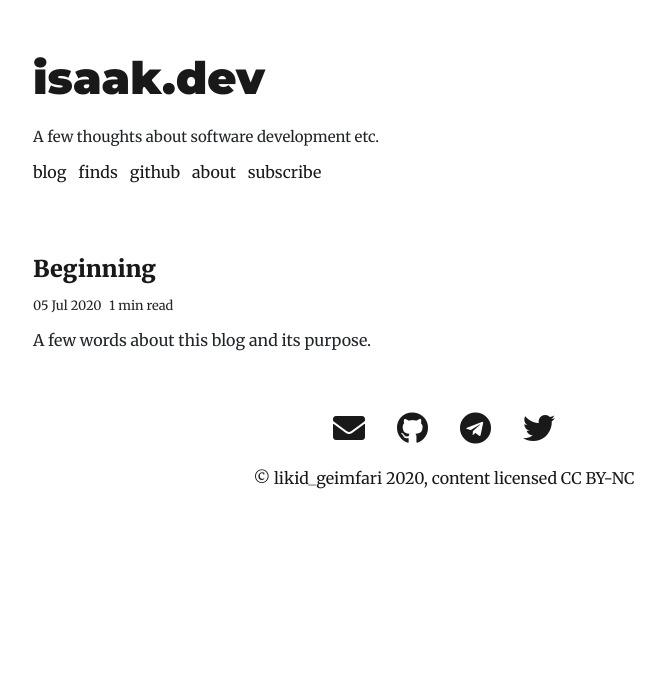
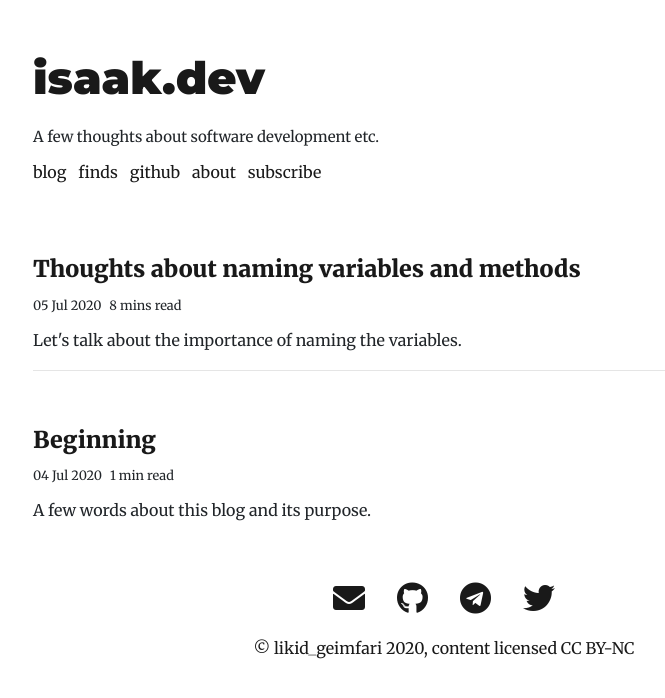
Before and after one commit to lk-geimfari/lk-geimfari.github.io, a Jekyll site: the page built from index.md, in a window 1280 px wide. Shown: the top 698 px of the page, without its empty margins (196-861 px from the left). Built offline with Jekyll 4.4.1, drawn with Linux system fonts in a browser that asks for light colours; nearby versions of some CDN libraries; some of the changed lines change nothing that is shown.

Commit message:
Add post

````diff
--- a/_posts/2019-11-11-beginning.md
+++ b/_posts/2020-07-04-beginning.md
@@ -1,7 +1,7 @@
 ---
 layout: post
 title: Beginning
-date: 2020-07-05
+date: 2020-07-04
 description: A few words about this blog and its purpose.
 ---
 
--- /dev/null
+++ b/_posts/2020-07-05-a-few-thoughts-about-naming.md
@@ -0,0 +1,238 @@
+---
+layout: post
+title: Thoughts about naming variables and methods
+date: 2020-07-05
+description: Let's talk about the importance of naming the variables.
+---
+
+The proper naming of variables, functions, methods, and classes is one of the most important
+attributes of elegant and clean code, that clearly reflects the intentions of the programmer,
+without assumptions about what was meant.
+
+In this article, we will talk about code that is the exact opposite of the one described
+above - about code that was written in a hurry, irresponsibly, and thoughtlessly.
+This article is a small confession, because I, like any other programmer, have also written such code in the past.
+This is nothing terrible as long as we understand that we need to work on it.
+
+This article is translate of my article from [harb.com](https://habr.com/ru/post/508238/), so,
+if you know Russian then you can read origin version.
+
+Let's start.
+
+## Variables
+
+One of the most annoying kinds of variables is variables that give a false impression
+of the nature of the data they store.
+
+The `requests` library is extremely popular among Python developers, and if you have ever
+been looking for something related to requests, you must have come across such code:
+
+```python
+import requests
+
+req = requests.get('https://api.example.org/endpoint')
+req.json()
+```
+
+Whenever I see this, I feel annoyed and event not because of the shortened name, but because
+the name of the variable does not match what is stored in this variable.
+
+When you make a request (`requests.Request`), you get a response (`requests.Response`),
+so reflect this in your code:
+
+```python
+response = requests.get('https://api.example.org/endpoint')
+response.json()
+```
+
+Not `r`, not `res`, not `resp` and certainly not `req`, exactly `response`. `res`, `r`, `resp` – these are all
+variables whose contents can be understood only by looking at their definitions, and why jump to the definitions
+when you can initially give a suitable name?
+
+Let's look at another example, but now from Django:
+
+```python
+users_list = User.objects.filter(age__gte=22)
+```
+
+When you see `users_list` somewhere in the code, you quite rightly expect that you can do this:
+
+```python
+users_list.append(User.objects.get(pk=3))
+```
+
+but no, you can't do this, since `.filter()` returns a `QuerySet`:
+
+```python
+Traceback (most recent call last):
+# ...
+# ...
+AttributeError: 'QuerySet' object has no attribute 'append'
+```
+
+If it is very important for you to specify a suffix, then specify at least one that corresponds to reality:
+
+
+```python
+users_queryset = User.objects.all()
+users_queryset.order_by('-age')
+```
+
+If you really want to write exactly `_list`, then please take care that the list really gets into the variable:
+
+```python
+users_list = list(User.objects.all())
+```
+
+Binding a variable name to the type of data it contains is often a bad idea, especially when you
+work with dynamic languages. In cases when it is very necessary to note that the object is a container data type,
+it is enough to simply indicate the name of the variable in the plural:
+
+```pyhon
+users = User.objects.all()
+```
+
+Consider another example:
+
+```python
+info_dict = {'name': 'Isaak', 'age': 25}
+# ...
+# ...
+info_dict = list(info_dict)
+# ...
+# ...
+```
+
+You see a `dict` and you might want to do this:
+
+```python
+for key, value in info_dict.items():
+    print(key, value)
+```
+
+But instead, get an exception, because you were misled, and you will understand this only
+if you go to the definition of the variable and read the entire code from top to bottom,
+right down to the section from which you started the jump - this is the price of such variables.
+
+Thus, when you indicate in the variable name the type of data stored in it, you are essentially
+a guarantee that this variable must contain the specified data type at any time during the
+execution of the program. Why should we take this responsibility if it is the direct responsibility
+of the interpreter or compiler? Better to spend time thinking of a good variable name than trying to
+figure out why the variables do not behave as you expect.
+
+In the example above, the choice of the name of a variable is rather bad, and you could give a
+name that more accurately expresses the context (no need to be afraid to use names related to the subject area),
+but even in this case, you could make this code better:
+
+```python
+info_dict = {'name': 'Isaak', 'age': 25}
+# ...
+# ...
+info_keys = list(info_dict)
+# ...
+# ...
+```
+
+or even like this, which is more idiomatic:
+
+```python
+info_dict = {'name': 'Isaak', 'age': 25}
+# ...
+# ...
+info_keys = info_dict.keys()
+# ...
+# ...
+```
+
+Another type of annoying variable is ones with a shortened name.
+
+Let's go back to `requests` and consider this code:
+
+```python
+s = requests.Session()
+# ...
+# ...
+s.close()
+```
+
+This is an example of an unnecessary shortening for a variable name.
+This is a terrible practice, and its horror becomes even more apparent when such code
+takes up more than 10-15 lines of code.
+
+It is much better to write as is, namely:
+
+```python
+session = requests.Session()
+# ...
+# ...
+session.get('https://api.example.org/endpoint')
+# ...
+# ...
+session.close()
+```
+
+or
+
+```python
+with requests.Session() as session:
+    session.get('https://api.example.org/endpoint')
+```
+
+You may argue that this is a more verbose option, but I will answer you that it pays off when
+you read the code and immediately understand that `session` is a `Session`.
+Will you understand it by variable `s` without looking at its definition?
+
+
+## Methods
+
+Smart naming of functions and methods is something that comes only with experience in designing an API,
+and therefore you can often find cases where methods do not behave as you expect.
+
+Consider an example:
+
+```python
+>>> person = Person()
+>>> person.has_publications()
+['Post 1', 'Post 2', 'Post 3']
+```
+
+We expressed a very clear-cut question in our code: “Does this person have publications?”,
+but what kind of answer did we get? Did we ask what kind of publications a person has?
+
+The name of this method implies that the return value must be of Boolean type, namely `True` or `False`:
+
+```python
+>>> person = Person()
+>>> person.has_publications()
+True
+```
+
+We can you can use a more appropriate method name for getting publications:
+
+```python
+>>> person.get_publications()
+['Post 1', 'Post 2', 'Post 3']
+```
+
+or
+
+```python
+>>> person.publications()
+['Post 1', 'Post 2', 'Post 3']
+```
+
+We often like to call programming a creative activity, and it really is.
+However, if you write code that only you can read, and then justify it with “creativity”,
+then I have bad news for you.
+
+
+## Further reading
+
+I'm leaving this  list of outstanding relevant literature written by well-known
+professionals in the field for further study of the issue:
+
+1. [Robert Martin — Clean Code](https://www.amazon.com/Clean-Code-Handbook-Software-Craftsmanship/dp/0132350882)
+2. [Robert Martin — Clean Architecture](https://www.amazon.com/Clean-Architecture-Craftsmans-Software-Structure/dp/0134494164)
+3. [Robert Martin — The Clean Coder: A Code of Conduct for Professional Programmers](https://www.amazon.com/Clean-Coder-Conduct-Professional-Programmers/dp/0137081073)
+4. [Martin Fowler — Refactoring: Improving the Design of Existing Code](https://www.martinfowler.com/books/refactoring.html)
+5. [Colin J. Neill — Antipatterns: Managing Software Organizations and People](https://www.amazon.com/Antipatterns-Managing-Software-Organizations-Engineering/dp/1439861862)
````
